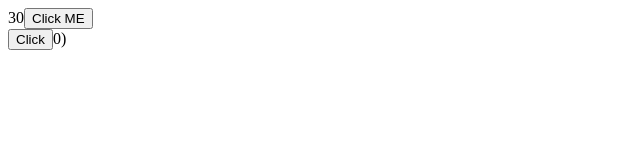
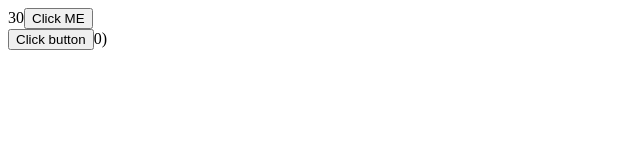
Before and after one commit to uniq47/create-react-app, a React (Create React App) app: page / in a window 1280 px wide. Shown: the top 160 px of the page, without its empty margins (0-640 px from the left). Built offline with nearby package versions, Linux system fonts and the light colour scheme.

Commit message:
ui chance

```diff
--- a/src/App.js
+++ b/src/App.js
@@ -56,7 +56,7 @@ function App() {
       {person.age}
       <button onClick={ageHandler}>Click ME</button>
       <br />
-      <button onClick={countHandler}>Click</button>
+      <button onClick={countHandler}>Click button</button>
       {count})
     </div>
   );
```
